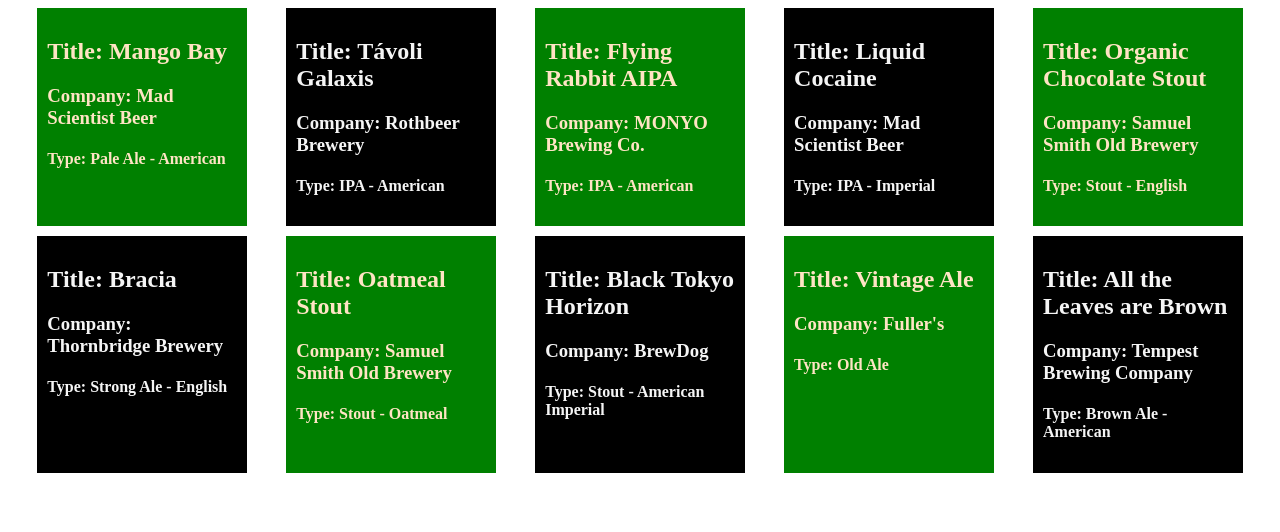
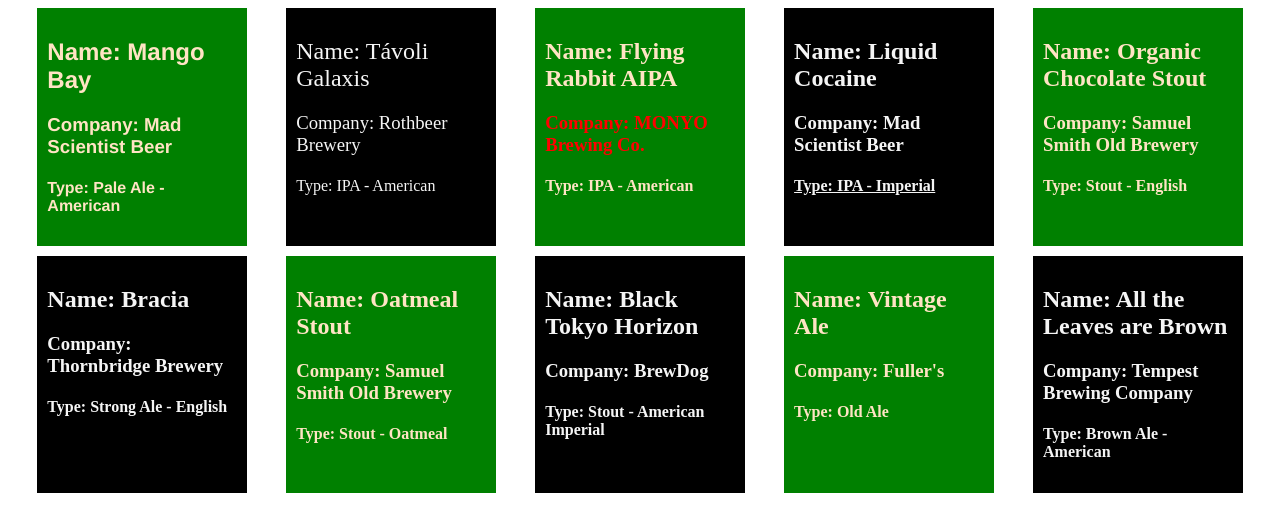
Before and after one commit to pbarna389/5-6th-week, a plain HTML site: page frontend/index.html in a window 1280 px wide. Drawn offline with Linux system fonts and the light colour scheme.

Commit message:
some ugly styling...

```diff
--- a/frontend/index.html
+++ b/frontend/index.html
@@ -4,9 +4,9 @@
     <meta charset="UTF-8" />
     <meta http-equiv="X-UA-Compatible" content="IE=edge" />
     <meta name="viewport" content="width=device-width, initial-scale=1.0" />
-    <link rel="stylesheet" href="style.css" />
     <script src="public/data.js"></script>
     <script src="public/script.js"></script>
+    <link rel="stylesheet" href="style.css" />
     <title>This is FRONTEND</title>
   </head>
   <body>
--- a/frontend/public/script.js
+++ b/frontend/public/script.js
@@ -27,11 +27,11 @@
         </section>`
 };
 
-const beerCardComponent = (title, sub, type) => {
+const beerCardComponent = (name, comp, type) => {
     return `
         <div>
-            <h1>Title: ${title}</h1>
-            <h3>Company: ${sub}</h3>
+            <h1>Name: ${name}</h1>
+            <h3>Company: ${comp}</h3>
             <h4>Type: ${type}</h4>
         </div>
     `
@@ -46,7 +46,7 @@
         let beerID = ""
 
         beerData += beerCardComponent(element.title, element.sub, element.text);
-        beerID += `0${beerCards.indexOf(element)}`;
+        beerID += `beer-0${beerCards.indexOf(element)}`;
 
         console.log(beerID)
 
--- a/frontend/style.css
+++ b/frontend/style.css
@@ -19,3 +19,19 @@
   background-color: black;
   color: whitesmoke;
 }
+
+#beer-00 {
+  font-family: "Franklin Gothic Medium", "Arial Narrow", Arial, sans-serif;
+}
+
+#beer-01 > div > * {
+  font-weight: 100;
+}
+
+#beer-02 > div > h3 {
+  color: red;
+}
+
+#beer-03 > div > h4 {
+  text-decoration: underline;
+}
```
